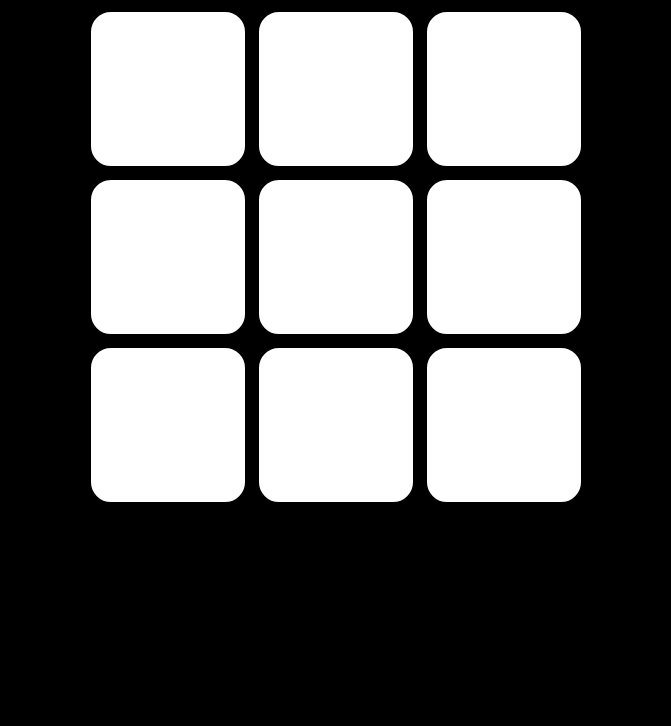
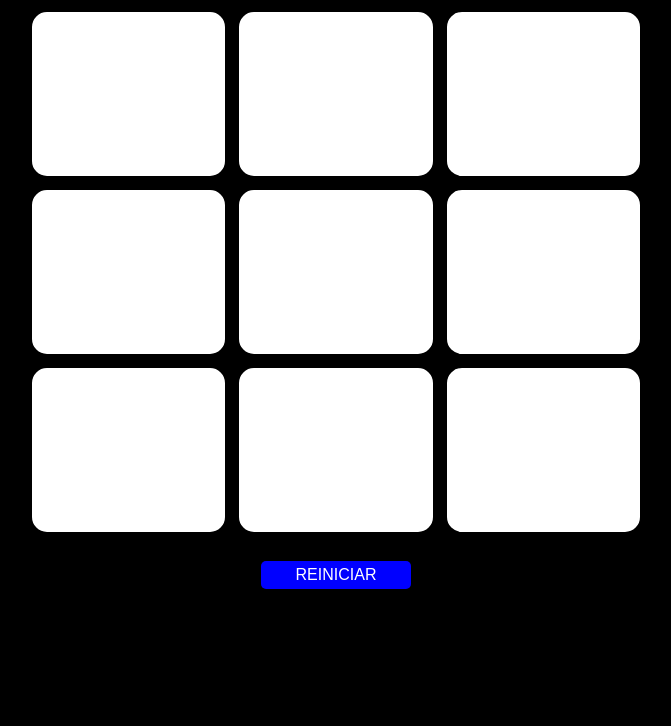
Before and after one commit to vinizer4/JogoDaVelhaProgramadoBR, a plain HTML site: page index.html in a window 1280 px wide. Shown: the part 74-800 px from the top of the page, without its empty margins (304-975 px from the left). Drawn offline with Linux system fonts and the light colour scheme.

Commit message:
Mudando CSS

```diff
--- a/index.html
+++ b/index.html
@@ -12,7 +12,8 @@
 </head>
 <body>
     <header>
-        <h1>Jogo da velha🕹️</h1>
+        <div class="Titulo"><h1>🏹 JOGO DA VELHA ⚔️</h1></div>
+
     </header>
 
 
@@ -43,7 +44,9 @@
     </div>
 
     <footer>
-        <div class="gameOver"></div>
+        <div class="gameOver">
+            <button onclick="window.location.reload()">REINICIAR</button>
+        </div>
     </footer>
 
     <script src="./js/game.js"></script>
--- a/styles/style.css
+++ b/styles/style.css
@@ -1,26 +1,52 @@
 body{
     text-align: center;
-    background-color: black;
+    background-color: rgb(0, 0, 0);
+}
 
+button{
+    background-color: blue;
+    font-size: 100%;
+    margin-top: 20px;
+    border-radius: 5px;
+    color: white;
+    padding: 5px;
+    text-align: center;
+    font-family: Arial, Helvetica, sans-serif;
+    border: none;
+    width: 150px;
+}
+
+button:hover{
+    background-color: rgb(45, 255, 135);
+    color: black;
+    transition-duration: 0.5s;
+    border-radius: 10px;
 }
 
 h1{
     font-family: Arial, Helvetica, sans-serif;
     color: white;
+    text-shadow: 2px;
 }
 
 .square{
-    width: 150px;
-    height: 150px;
+    width: 15%;
+    height: 10rem;
     background-color: white;
     border: 2px solid rgb(255, 255, 255);
     display: inline-block;
-    border-radius: 20px;
+    border-radius: 15px;
     margin: 5px;
 }
 
+.square:hover{
+    background-color: rgb(45, 255, 135);
+    border: none;
+    transition-duration: 0.5s;
+    border-radius: 20px;
+}
+
 .o{
-
     position: relative;
 }
 
```
Also changed, not shown: js/interface.js (line endings or trailing spaces).
